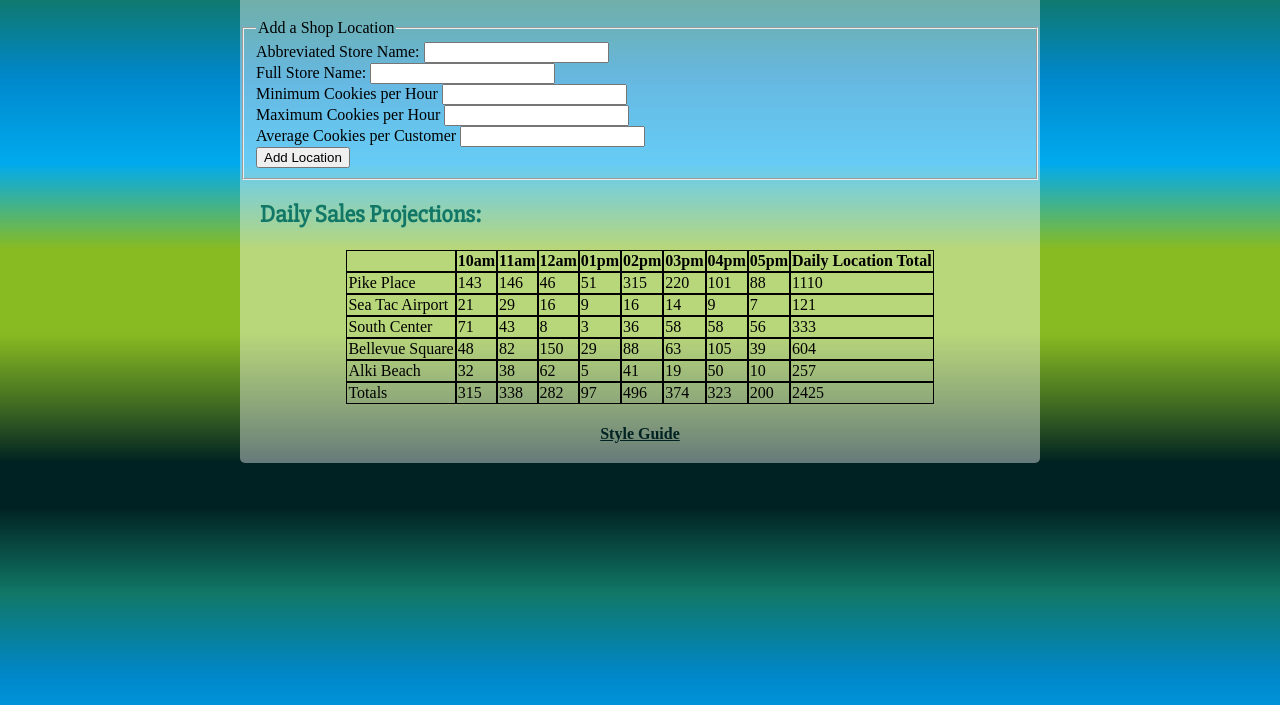
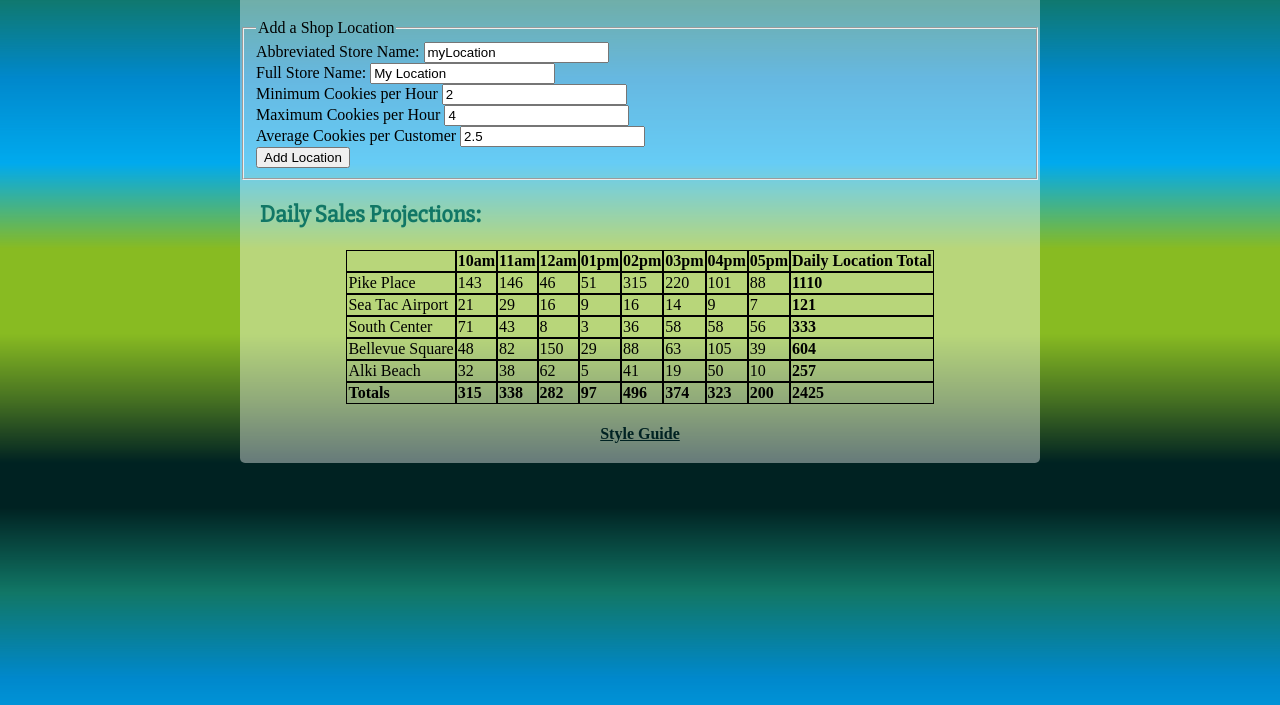
Before and after one commit to 0smium/cookie-stand, a plain HTML site: page index.html in a window 1280 px wide. Shown: the part 95-800 px from the top of the page. Drawn offline with Linux system fonts and the light colour scheme.

Commit message:
fixed totalsTR, so that it now gets rewritten every time a new shop is created.

```diff
--- a/app.js
+++ b/app.js
@@ -56,6 +56,7 @@ var shopLocation = function (name, fullName, min, max, avg) {
     }
 
     var totalTD = document.createElement('td');
+    totalTD.className = 'storeTotal';
     totalTD.textContent = this.total;
     shopRow.appendChild(totalTD);
 
@@ -92,7 +93,6 @@ function handleFormSubmit(event) {
   var min = event.target.min.value;
   var max = event.target.max.value;
   var avg = event.target.avg.value;
-  console.log(avg);
 
   var newShop = new shopLocation(name, fullName, min, max, avg);
   newShop.render();
@@ -102,6 +102,11 @@ function handleFormSubmit(event) {
   event.target.min.value = null;
   event.target.max.value = null;
   event.target.avg.value = null;
+
+  //update and replace totals
+
+  var totalsTR = document.getElementById('totalsTR');
+  totalsTR.remove(1);
   getTotals();
 }
 
@@ -112,6 +117,8 @@ form.addEventListener('submit', handleFormSubmit);
 var getTotals = function(){
 
   var totalsTR = document.createElement('tr')
+  totalsTR.id = 'totalsTR';
+
   storeTable.appendChild(totalsTR);
   var totalByTimeOfDayDescTD = document.createElement('td');
   totalByTimeOfDayDescTD.textContent = 'Totals'
--- a/index.html
+++ b/index.html
@@ -15,25 +15,25 @@
         <!--make a block-level input  -->
         <!-- <div> -->
           <label for="name">Abbreviated Store Name:</label>
-          <input type="text" name="name" required>
+          <input type="text" name="name" value="myLocation" required>
         <!-- </div> -->
 
         <!--everything else in the form will be inline  -->
         <br />
         <label for="fullName">Full Store Name:</label>
-        <input type="text" name="fullName" required>
+        <input type="text" name="fullName" value="My Location" required>
 
         <br />
         <label for="min">Minimum Cookies per Hour</label>
-        <input type="number" name="min" min="0" required>
+        <input type="number" name="min" min="0" value="2" required>
 
         <br />
         <label for="max">Maximum Cookies per Hour</label>
-        <input type="number" name="max" min="0" required>
+        <input type="number" name="max" min="0" value="4" required>
 
         <br />
         <label for="avg">Average Cookies per Customer</label>
-        <input type="number" step="any" name="avg" min="0" required>
+        <input type="number" step="any" name="avg" min="0" value="2.5" required>
 
         <br />
         <input type="submit" value="Add Location">
--- a/style.css
+++ b/style.css
@@ -25,6 +25,14 @@ tr {
 
 td, th {
   outline: 1px solid black;
+}
+
+tr#totalsTR {
+  font-weight: bold;
+}
+
+td.storeTotal {
+  font-weight: bold;
 }
 
 .float {
```
